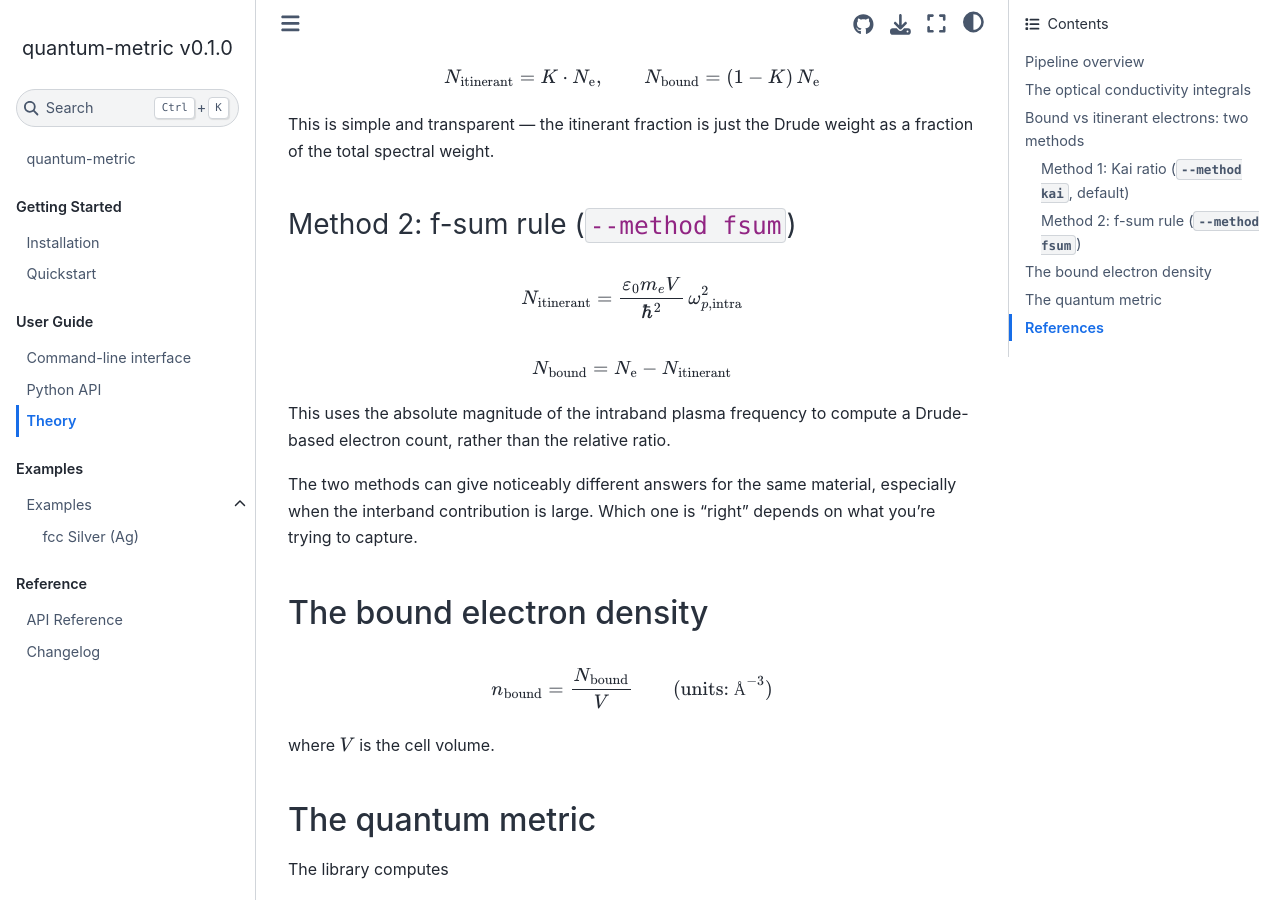
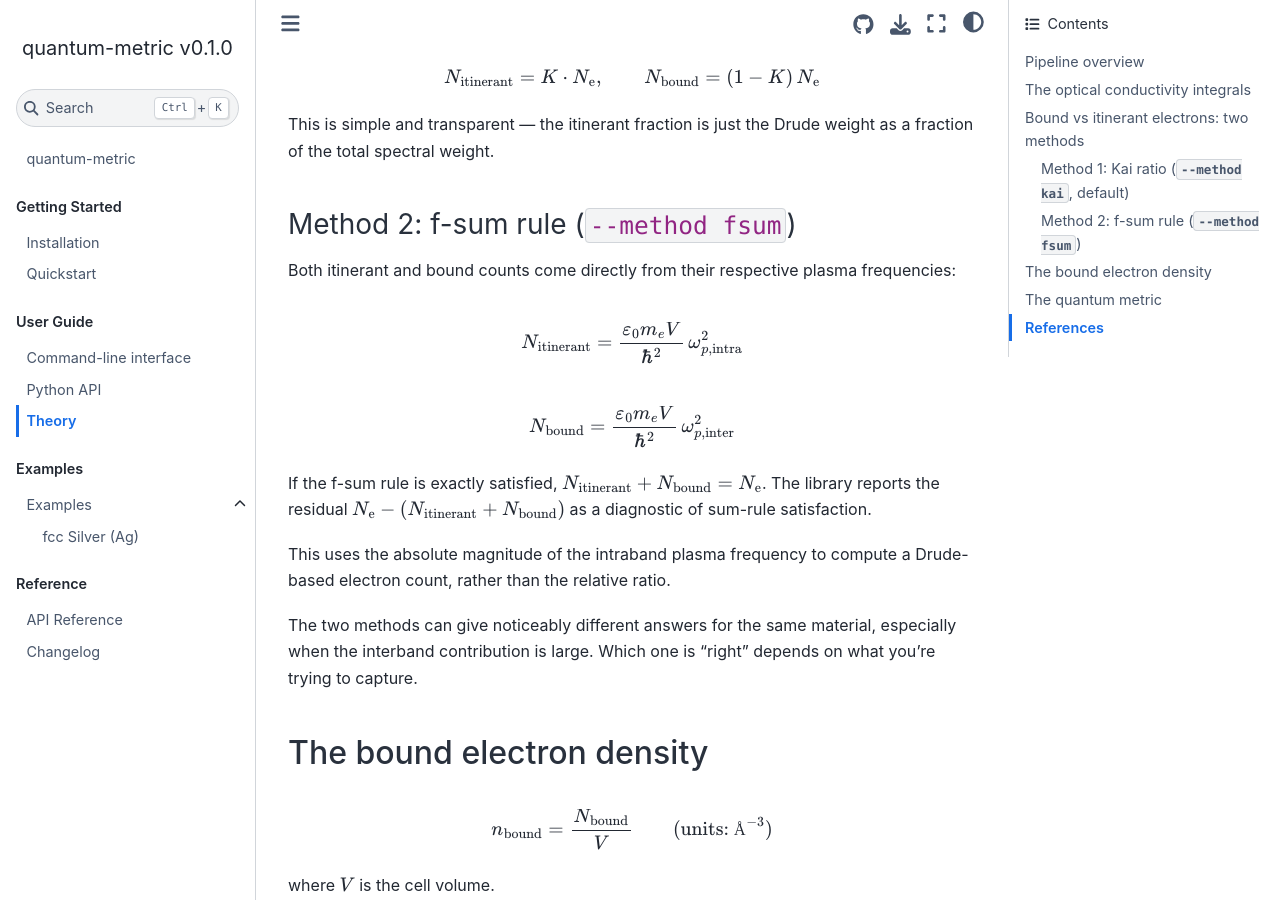
Before and after one commit to scientistminion/quantum-metric, a Sphinx documentation site: the page built from docs/source/theory.md, in a window 1280 px wide and 900 px high, scrolled down 1529 px. Built offline with Sphinx 7.4.7 and the Sphinx Book theme 1.1.4, drawn with Linux system fonts in a browser that asks for light colours.

Commit message:
Update theory.md

```diff
--- a/docs/source/theory.md
+++ b/docs/source/theory.md
@@ -58,13 +58,19 @@ This is simple and transparent — the itinerant fraction is just the Drude weig
 
 ### Method 2: f-sum rule (`--method fsum`)
 
+Both itinerant and bound counts come directly from their respective plasma frequencies:
+
 $$
 N_{\rm itinerant} = \frac{\varepsilon_0 m_e V}{\hbar^2}\,\omega^2_{p,\mathrm{intra}}
 $$
 
 $$
-N_{\rm bound} = N_{\rm e} - N_{\rm itinerant}
+N_{\rm bound} = \frac{\varepsilon_0 m_e V}{\hbar^2}\,\omega^2_{p,\mathrm{inter}}
 $$
+
+If the f-sum rule is exactly satisfied, $N_{\rm itinerant} + N_{\rm bound} = N_{\rm e}$.
+The library reports the residual $N_{\rm e} - (N_{\rm itinerant} + N_{\rm bound})$ as a
+diagnostic of sum-rule satisfaction.
 
 This uses the absolute magnitude of the intraband plasma frequency to compute a Drude-based electron count, rather than the relative ratio.
 
```
